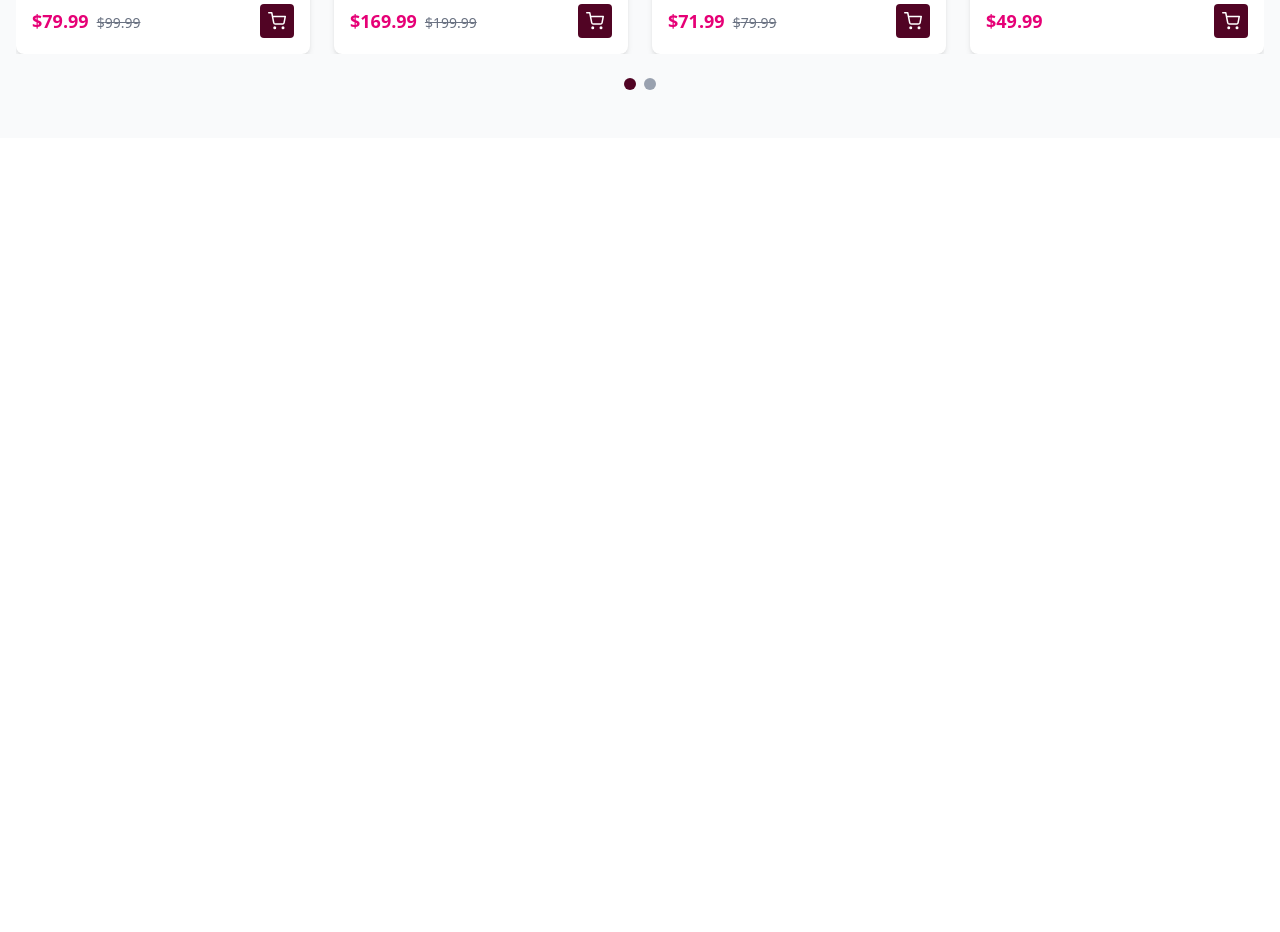
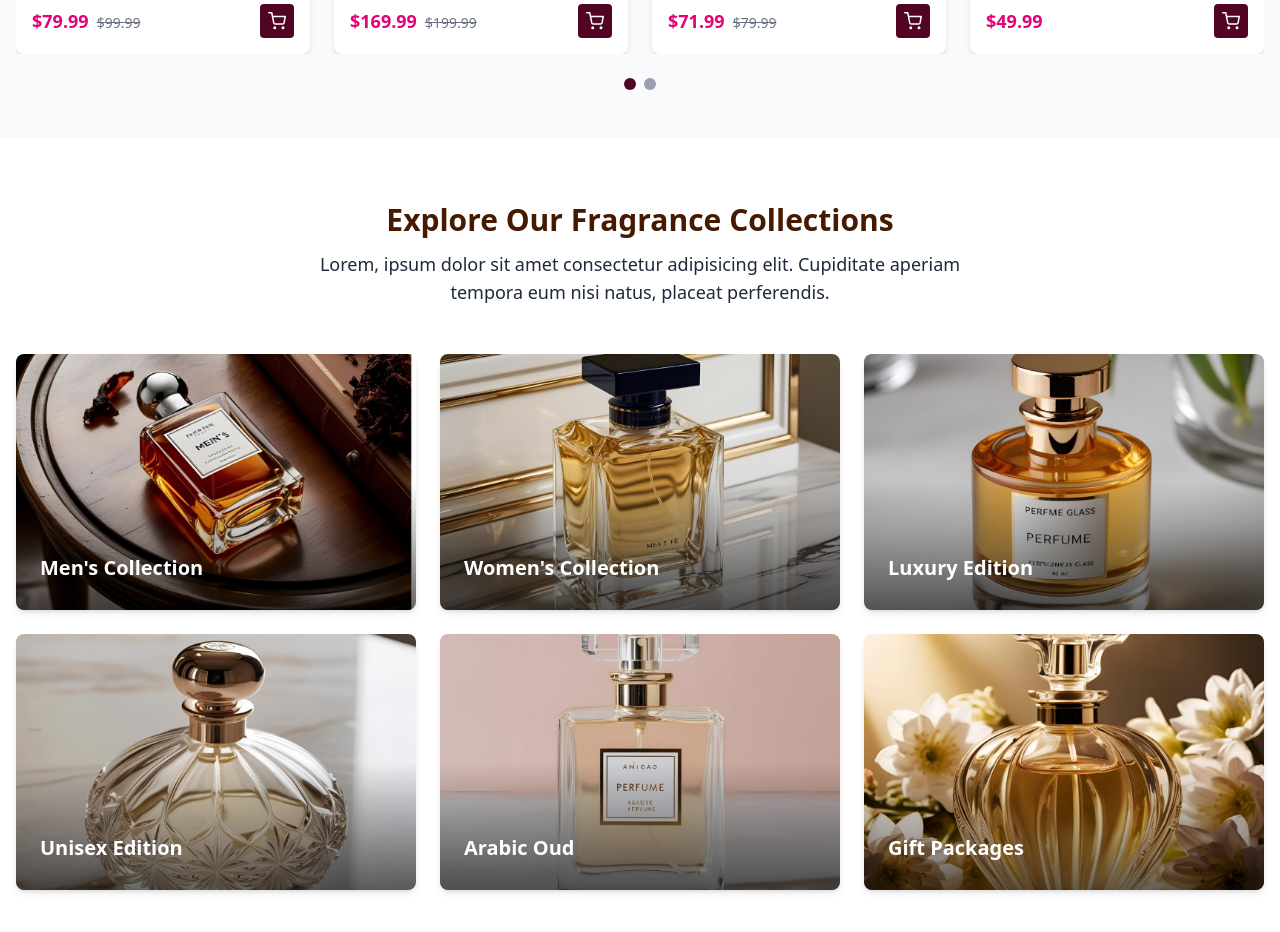
Before and after one commit to NusratTabassum3/Perfume_E-CommerceWebsite, a React (Vite) app: page / in a window 1280 px wide. Shown: the part 1140-2072 px from the top of the page. Before the commit the page ends 1278 px from the top, so only its background shows below. Built offline with nearby package versions, Linux system fonts and the light colour scheme.

Commit message:
Categories section done

```diff
--- a/src/App.jsx
+++ b/src/App.jsx
@@ -2,6 +2,7 @@ import React from "react";
 import Header from "./components/Header";
 import Hero from "./components/Hero";
 import Product from "./components/Product";
+import Categories from "./components/Categories";
 
 function App() {
   return (
@@ -9,6 +10,7 @@ function App() {
       <Header />
       <Hero />
       <Product />
+      <Categories />
     </div>
   );
 }
--- /dev/null
+++ b/src/components/Categories.jsx
@@ -0,0 +1,89 @@
+import product8 from "../assets/product8.png";
+import product9 from "../assets/product9.png";
+import product10 from "../assets/product10.png";
+import product11 from "../assets/product11.png";
+import product12 from "../assets/product12.png";
+import product13 from "../assets/product13.png";
+
+function Categories() {
+  const categories = [
+    {
+      img: product8,
+      alt: "Men's Perdfumes",
+      title: "Men's Collection",
+      descripiton: "amet consetetur adipiscing elit.",
+    },
+    {
+      img: product9,
+      alt: "Women's Perdfumes",
+      title: "Women's Collection",
+      descripiton: "amet consetetur adipiscing elit.",
+    },
+    {
+      img: product10,
+      alt: "Luxury Perdfumes",
+      title: "Luxury Edition",
+      descripiton: "amet consetetur adipiscing elit.",
+    },
+    {
+      img: product11,
+      alt: "Unisex Perdfumes",
+      title: "Unisex Edition",
+      descripiton: "amet consetetur adipiscing elit.",
+    },
+    {
+      img: product12,
+      alt: "Arabic Oud",
+      title: "Arabic Oud",
+      descripiton: "amet consetetur adipiscing elit.",
+    },
+    {
+      img: product13,
+      alt: "Gift sets",
+      title: "Gift Packages",
+      descripiton: "amet consetetur adipiscing elit.",
+    },
+  ];
+  return (
+    <section id="categories" className="py-16 scroll-mt-20 bg-white">
+      <div className="container mx-auto px-4">
+        <div className="text-center mb-12">
+          <h2 className="text-3xl font-bold text-amber-950 mb-3">
+            Explore Our Fragrance Collections
+          </h2>
+          <p className="text-lg text-gray-800 max-w-2xl mx-auto">
+            Lorem, ipsum dolor sit amet consectetur adipisicing elit. Cupiditate
+            aperiam tempora eum nisi natus, placeat perferendis.
+          </p>
+        </div>
+
+        <div className="grid grid-cols-1 sm:grid-cols-3 gap-6">
+          {categories.map((category, index) => (
+            <div
+              key={index}
+              className="relative group overflow-hidden rounded-lg shadow-md hover:shadow-lg transition-shadow duration-300"
+            >
+              <div className="h-64 overflow-hidden">
+                <img
+                  src={category.img}
+                  alt={category.alt}
+                  className="w-full h-full object-cover group-hover:scale-105 transition-transform duration-500"
+                />
+              </div>
+              <div className="absolute inset-0 bg-gradient-to-t from-black/60 via-transparent to-transparent">
+                <div className="absolute bottom-0 left-0 p-6">
+                  <h3 className="text-xl font-semibold text-white">
+                    {category.title}
+                  </h3>
+                  <p className="text-gray-200 mt-1"></p>
+                </div>
+              </div>
+            </div>
+          ))}
+        </div>
+      </div>
+    </section>
+  );
+}
+
+export default Categories;
```
